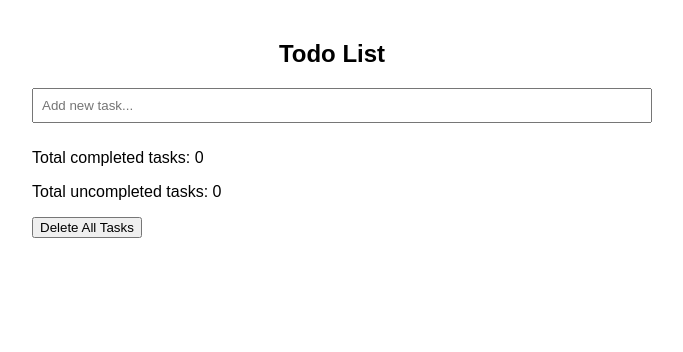
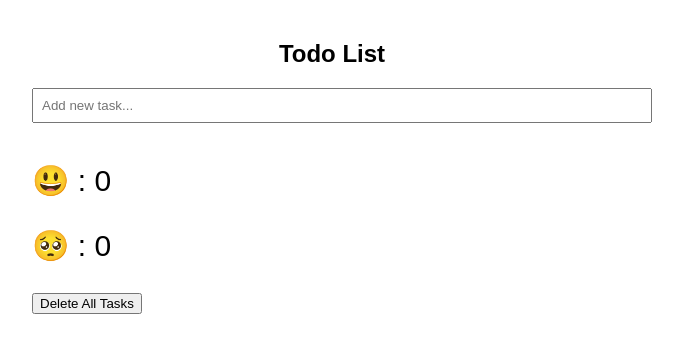
Before and after one commit to kharelpawan/todo, a plain HTML site: page index.html in a window 1280 px wide. Shown: the whole page, without its empty margins (308-991 px from the left). Drawn offline with Linux system fonts and the light colour scheme.

Commit message:
Update index.html

```diff
--- a/index.html
+++ b/index.html
@@ -45,8 +45,8 @@
         <h2 style="text-align: center;">Todo List</h2>
         <input type="text" id="taskInput" placeholder="Add new task...">
         <div id="taskList"></div>
-        <p>Total completed tasks: <span id="completedCount">0</span></p>
-        <p>Total uncompleted tasks: <span id="uncompletedCount">0</span></p>
+        <p style="font-size: 30px;"> 😃 : <span id="completedCount">0</span></p>
+        <p style="font-size: 30px;"> 🥺 : <span id="uncompletedCount">0</span></p>
 
         <!-- Button to delete all tasks -->
         <button class="btn" id="deleteAllTasks">Delete All Tasks</button>
```
